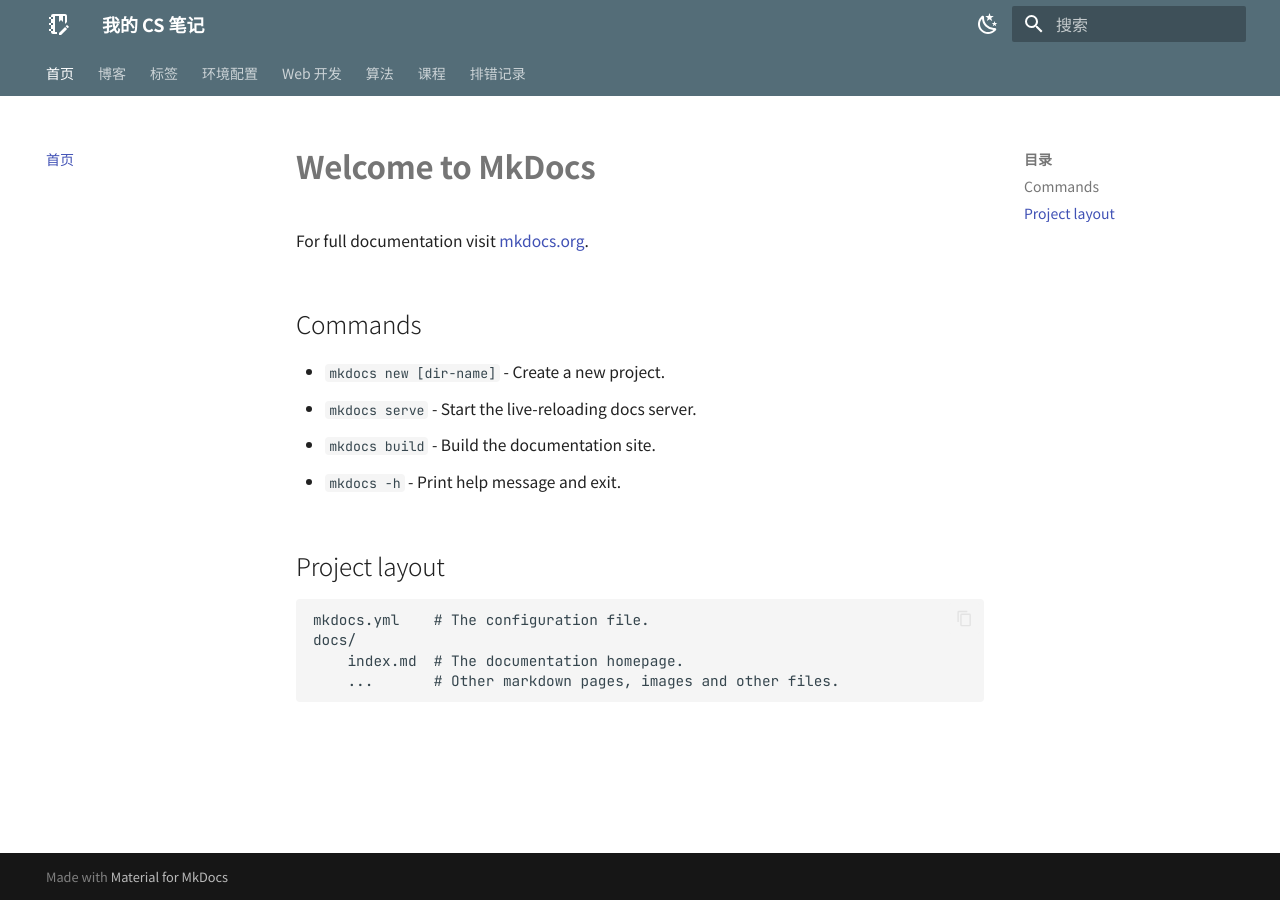
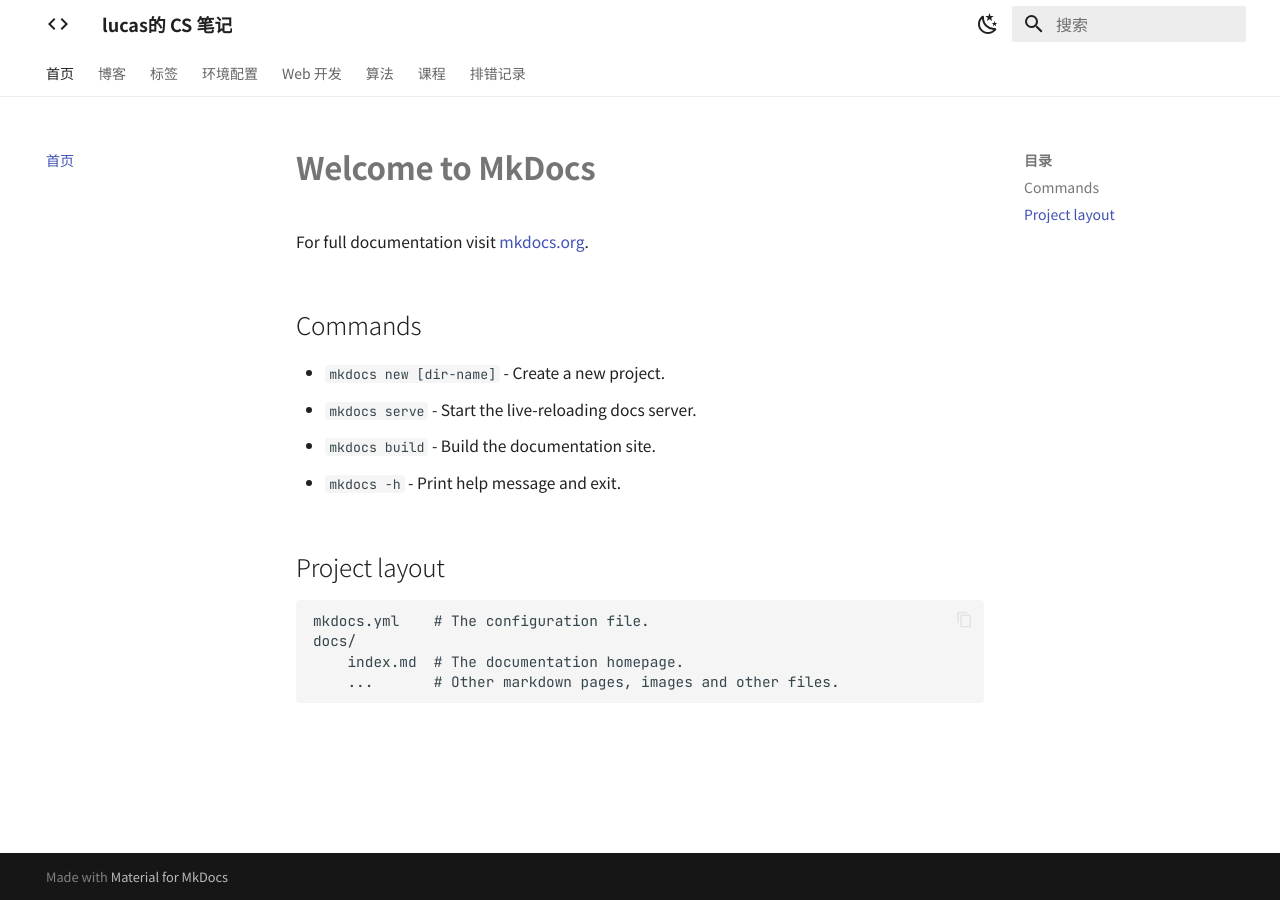
Before and after one commit to stdlibstring/stdlibstring.github.io, an MkDocs documentation site: the page built from docs/index.md, in a window 1280 px wide. Built offline with MkDocs 1.6.1 and Material for MkDocs 9.7.7, drawn with Linux system fonts in a browser that asks for light colours.

Commit message:
微调主题色

```diff
--- a/mkdocs.yml
+++ b/mkdocs.yml
@@ -1,17 +1,17 @@
-site_name: 我的 CS 笔记
-site_url: https://你的GitHub用户名.github.io/
+site_name: lucas的 CS 笔记
+site_url: https://stdlibstring.github.io/
 
 theme:
   name: material
   language: zh
 
   icon:
-    logo: material/notebook-edit-outline
+    logo: material/code-tags
 
   palette:
     - media: "(prefers-color-scheme: light)"
       scheme: default
-      primary: blue grey
+      primary: white
       accent: teal
       toggle:
         icon: material/weather-night
```
